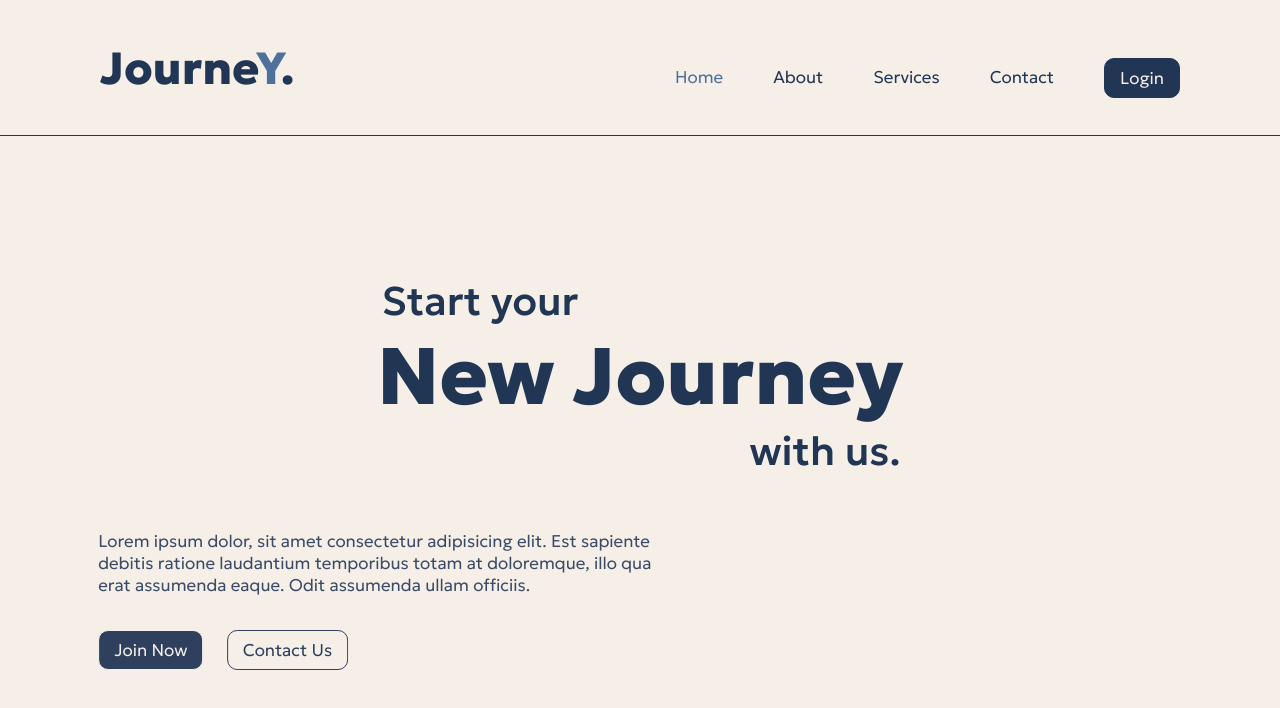
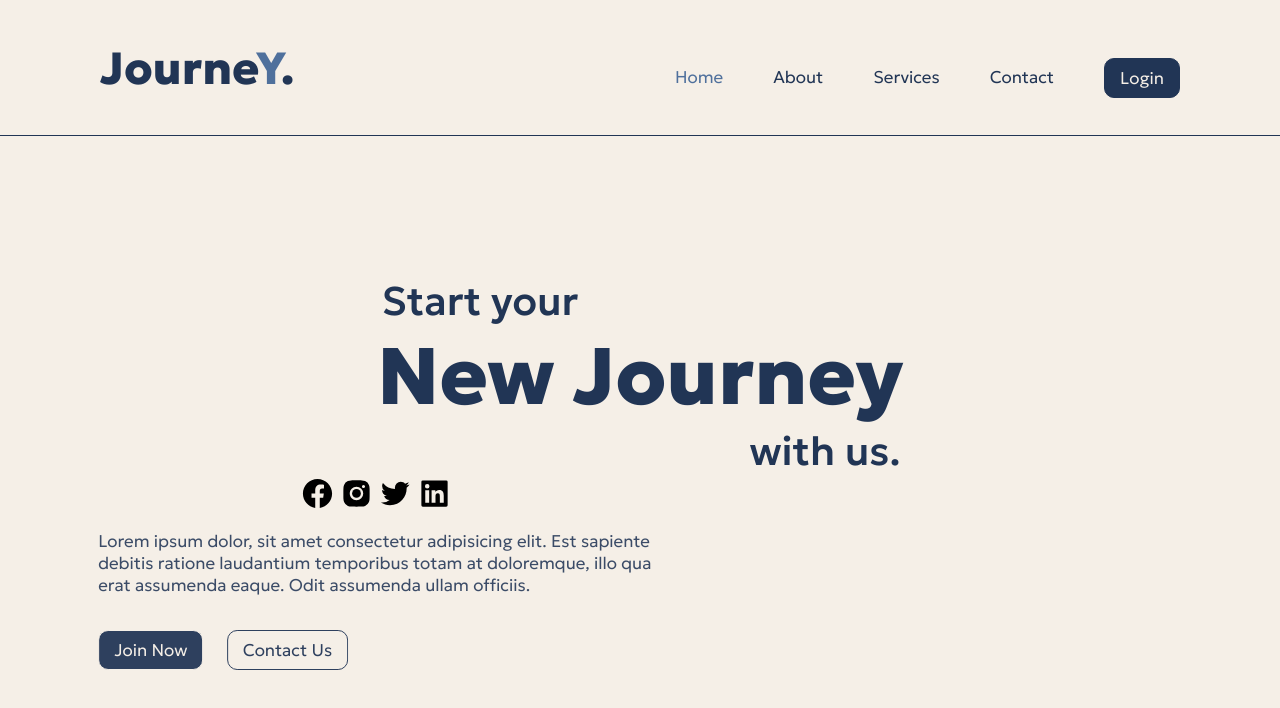
Before and after one commit to Siam48444/Journey, a plain HTML site: page index.html in a window 1280 px wide. Drawn offline with Linux system fonts and the light colour scheme.

Commit message:
Update index.html

```diff
--- a/index.html
+++ b/index.html
@@ -46,6 +46,12 @@
             <div class="box2"></div>
             <div class="box3"></div>
         </div>
+        <div class="icons">
+            <svg class="facebook" xmlns="http://www.w3.org/2000/svg" width="35" height="35" viewBox="0 0 24 24"  msFilter;"><path d="M12.001 2.002c-5.522 0-9.999 4.477-9.999 9.999 0 4.99 3.656 9.126 8.437 9.879v-6.988h-2.54v-2.891h2.54V9.798c0-2.508 1.493-3.891 3.776-3.891 1.094 0 2.24.195 2.24.195v2.459h-1.264c-1.24 0-1.628.772-1.628 1.563v1.875h2.771l-.443 2.891h-2.328v6.988C18.344 21.129 22 16.992 22 12.001c0-5.522-4.477-9.999-9.999-9.999z"></path></svg>
+            <svg class="instagram" xmlns="http://www.w3.org/2000/svg" width="35" height="35" viewBox="0 0 24 24"  msFilter;"><path d="M20.947 8.305a6.53 6.53 0 0 0-.419-2.216 4.61 4.61 0 0 0-2.633-2.633 6.606 6.606 0 0 0-2.186-.42c-.962-.043-1.267-.055-3.709-.055s-2.755 0-3.71.055a6.606 6.606 0 0 0-2.185.42 4.607 4.607 0 0 0-2.633 2.633 6.554 6.554 0 0 0-.419 2.185c-.043.963-.056 1.268-.056 3.71s0 2.754.056 3.71c.015.748.156 1.486.419 2.187a4.61 4.61 0 0 0 2.634 2.632 6.584 6.584 0 0 0 2.185.45c.963.043 1.268.056 3.71.056s2.755 0 3.71-.056a6.59 6.59 0 0 0 2.186-.419 4.615 4.615 0 0 0 2.633-2.633c.263-.7.404-1.438.419-2.187.043-.962.056-1.267.056-3.71-.002-2.442-.002-2.752-.058-3.709zm-8.953 8.297c-2.554 0-4.623-2.069-4.623-4.623s2.069-4.623 4.623-4.623a4.623 4.623 0 0 1 0 9.246zm4.807-8.339a1.077 1.077 0 0 1-1.078-1.078 1.077 1.077 0 1 1 2.155 0c0 .596-.482 1.078-1.077 1.078z"></path><circle cx="11.994" cy="11.979" r="3.003"></circle></svg>
+            <svg class="twitter" xmlns="http://www.w3.org/2000/svg" width="35" height="35" viewBox="0 0 24 24"  msFilter;"><path d="M19.633 7.997c.013.175.013.349.013.523 0 5.325-4.053 11.461-11.46 11.461-2.282 0-4.402-.661-6.186-1.809.324.037.636.05.973.05a8.07 8.07 0 0 0 5.001-1.721 4.036 4.036 0 0 1-3.767-2.793c.249.037.499.062.761.062.361 0 .724-.05 1.061-.137a4.027 4.027 0 0 1-3.23-3.953v-.05c.537.299 1.16.486 1.82.511a4.022 4.022 0 0 1-1.796-3.354c0-.748.199-1.434.548-2.032a11.457 11.457 0 0 0 8.306 4.215c-.062-.3-.1-.611-.1-.923a4.026 4.026 0 0 1 4.028-4.028c1.16 0 2.207.486 2.943 1.272a7.957 7.957 0 0 0 2.556-.973 4.02 4.02 0 0 1-1.771 2.22 8.073 8.073 0 0 0 2.319-.624 8.645 8.645 0 0 1-2.019 2.083z"></path></svg>
+            <svg class="linkedin" xmlns="http://www.w3.org/2000/svg" width="35" height="35" viewBox="0 0 24 24"  msFilter;"><path d="M20 3H4a1 1 0 0 0-1 1v16a1 1 0 0 0 1 1h16a1 1 0 0 0 1-1V4a1 1 0 0 0-1-1zM8.339 18.337H5.667v-8.59h2.672v8.59zM7.003 8.574a1.548 1.548 0 1 1 0-3.096 1.548 1.548 0 0 1 0 3.096zm11.335 9.763h-2.669V14.16c0-.996-.018-2.277-1.388-2.277-1.39 0-1.601 1.086-1.601 2.207v4.248h-2.667v-8.59h2.56v1.174h.037c.355-.675 1.227-1.387 2.524-1.387 2.704 0 3.203 1.778 3.203 4.092v4.71z"></path></svg>
+        </div>
     </section>
 </body>
 </html>
```
